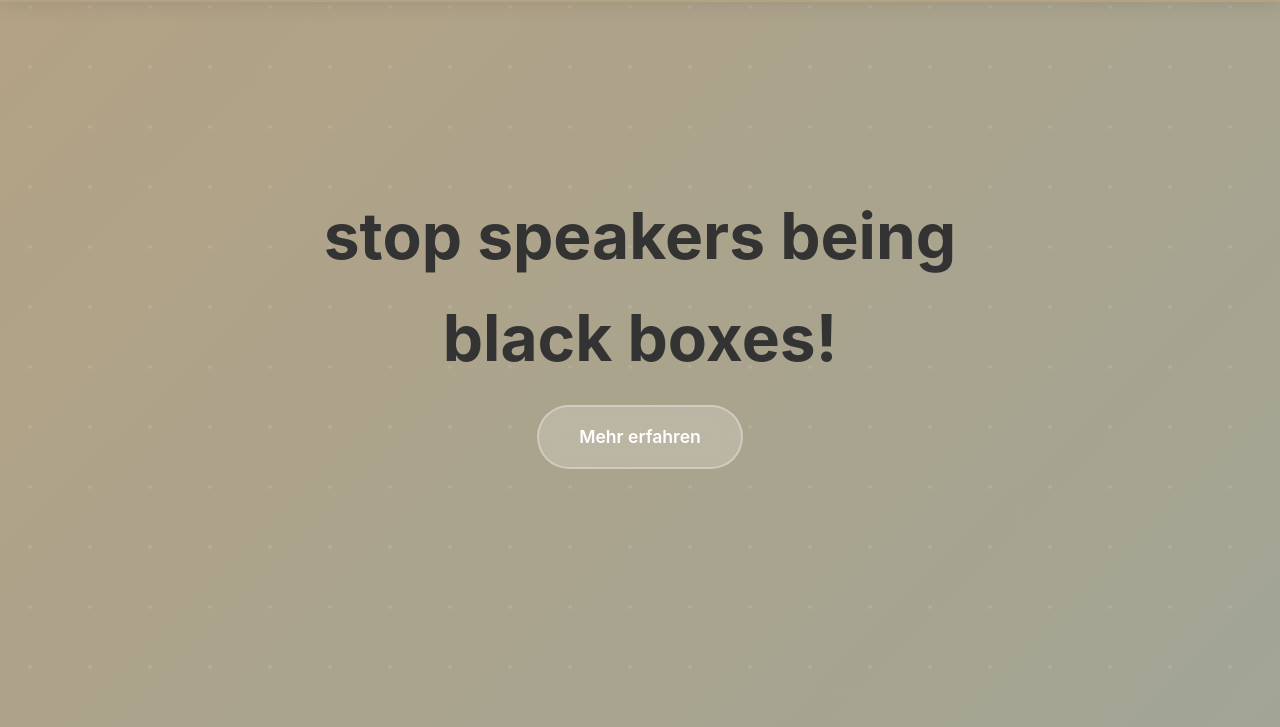
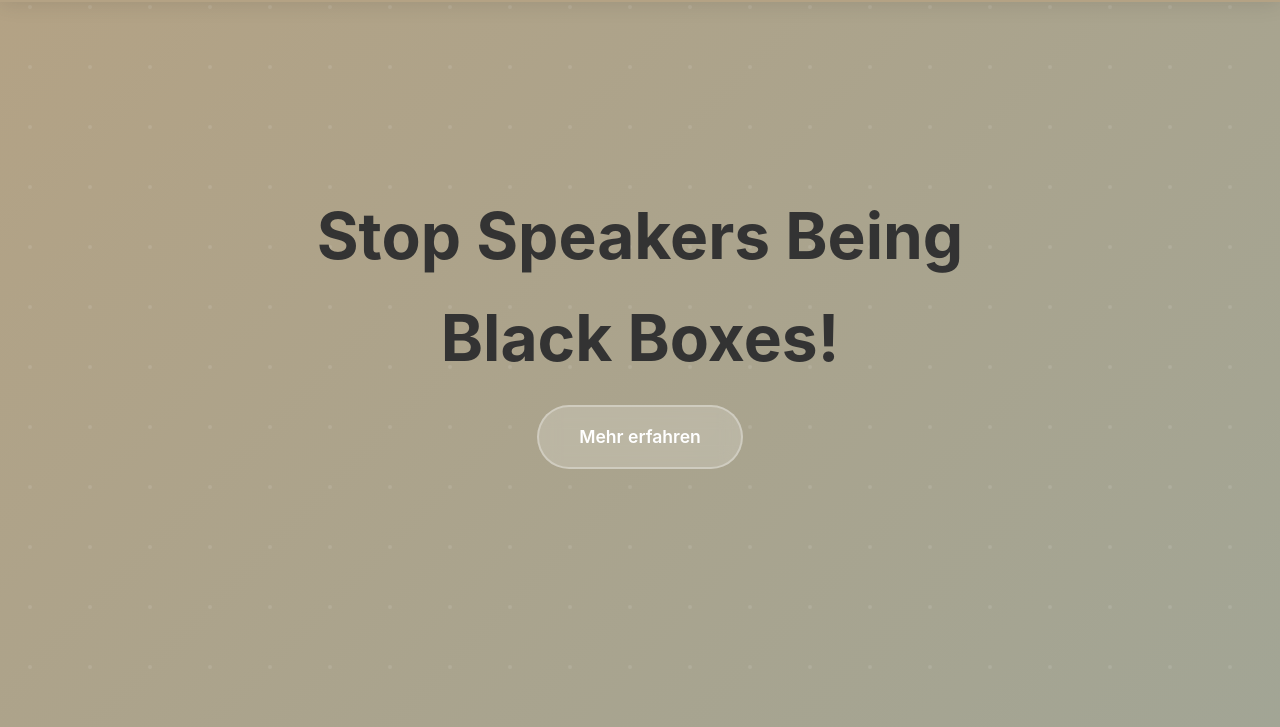
Before and after one commit to Batenscheid/SoundPlateDemo, a plain HTML site: page index.html in a window 1280 px wide. Shown: the part 73-800 px from the top of the page. Drawn offline with Linux system fonts and the light colour scheme.

Commit message:
capitalize hero text

```diff
--- a/index.html
+++ b/index.html
@@ -40,7 +40,7 @@
     <!-- Hero Section -->
     <section class="hero" id="hero" style="height: 100vh;">
         <div class="hero-content">
-            <h1>stop speakers being black boxes!</h1>
+            <h1>Stop Speakers Being Black Boxes!</h1>
             <!-- <p>Entdecken Sie unser revolutionäres Produkt, das Ihr Leben verändert</p> -->
             <a href=".\details.html" class="cta-button">Mehr erfahren</a>
         </div>
```
